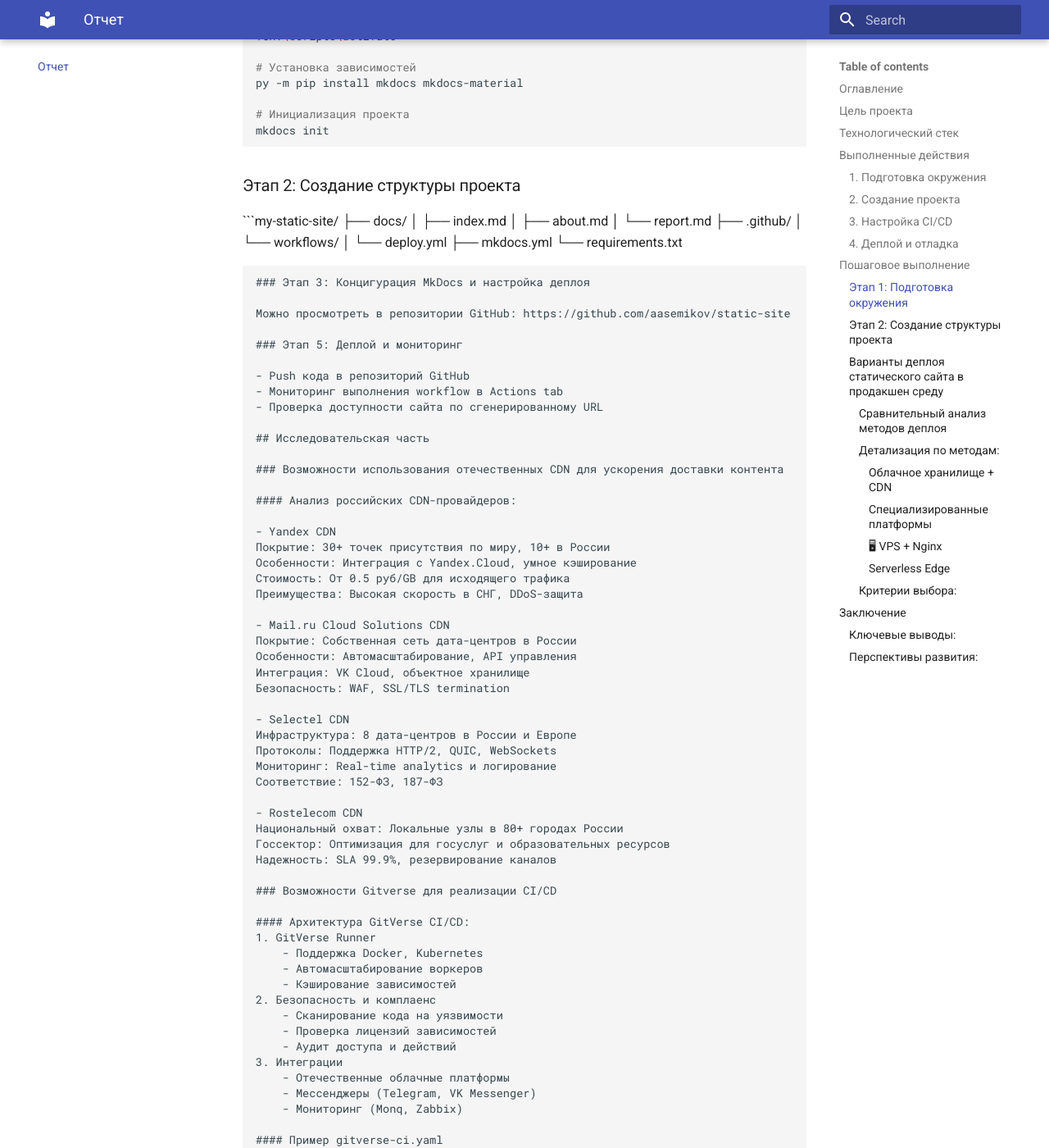
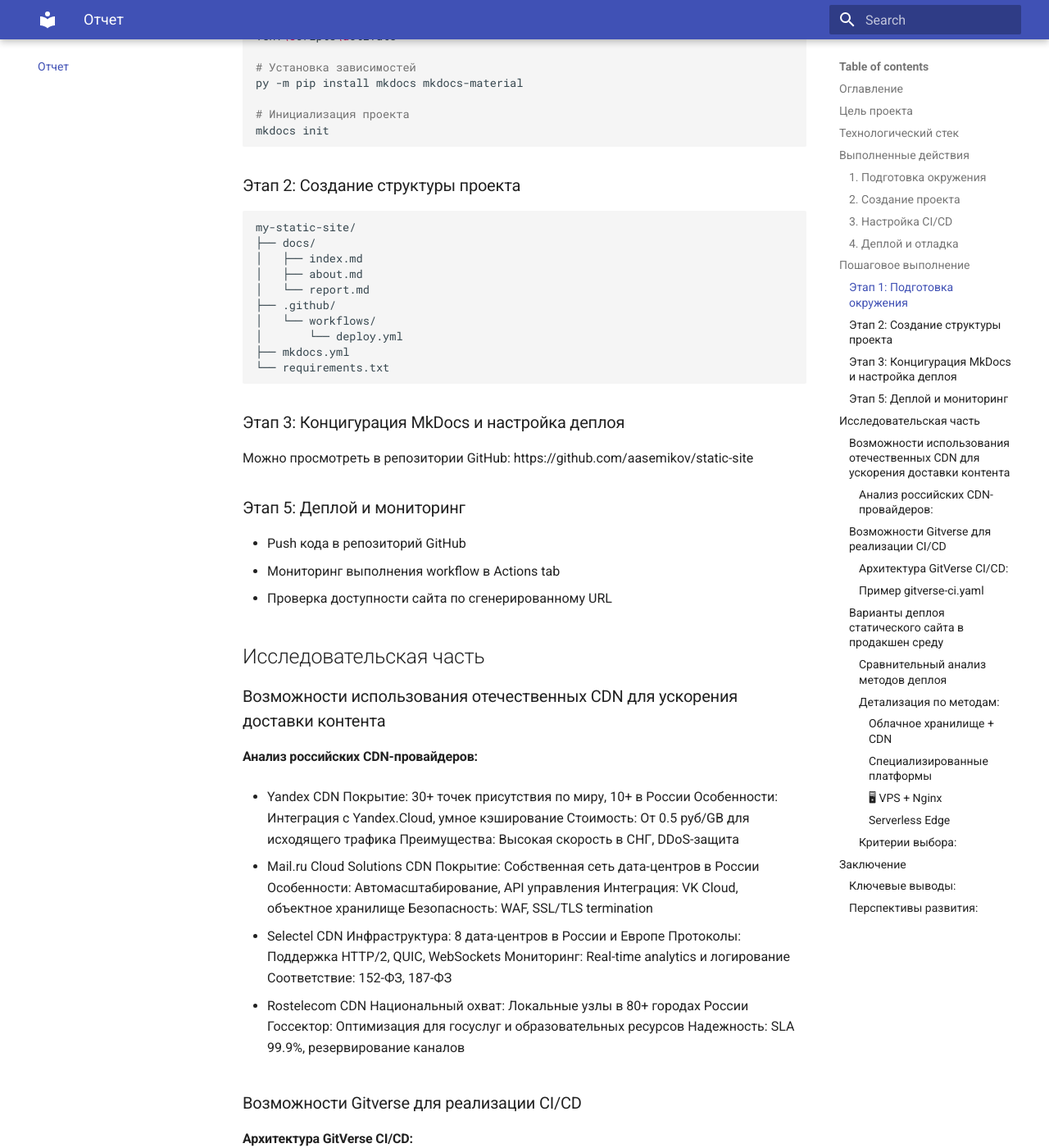
Before and after one commit to aasemikov/static-site, an MkDocs documentation site: the page built from docs/report.md, in a window 1280 px wide and 1400 px high, scrolled down 2088 px. Shown: the whole window at 82% size. Built offline with MkDocs 1.6.1 and Material for MkDocs 9.7.7, drawn with Linux system fonts in a browser that asks for light colours; part of the change alters nothing that is shown; some of the changed text lies outside the part shown.

````diff
--- a/docs/report.md
+++ b/docs/report.md
@@ -25,7 +25,7 @@
 
 ### 1. Подготовка окружения
 - Установка Python 3.11 и проверка работы pip
-- Создание виртуального окружения с помощью `python -m venv venv`
+- Создание виртуального окружения
 - Активация виртуального окружения
 - Установка MkDocs и Material for MkDocs
 
@@ -68,7 +68,8 @@ mkdocs init
 ```
 ### Этап 2: Создание структуры проекта
 
-```my-static-site/
+```
+my-static-site/
 ├── docs/
 │   ├── index.md
 │   ├── about.md
````
